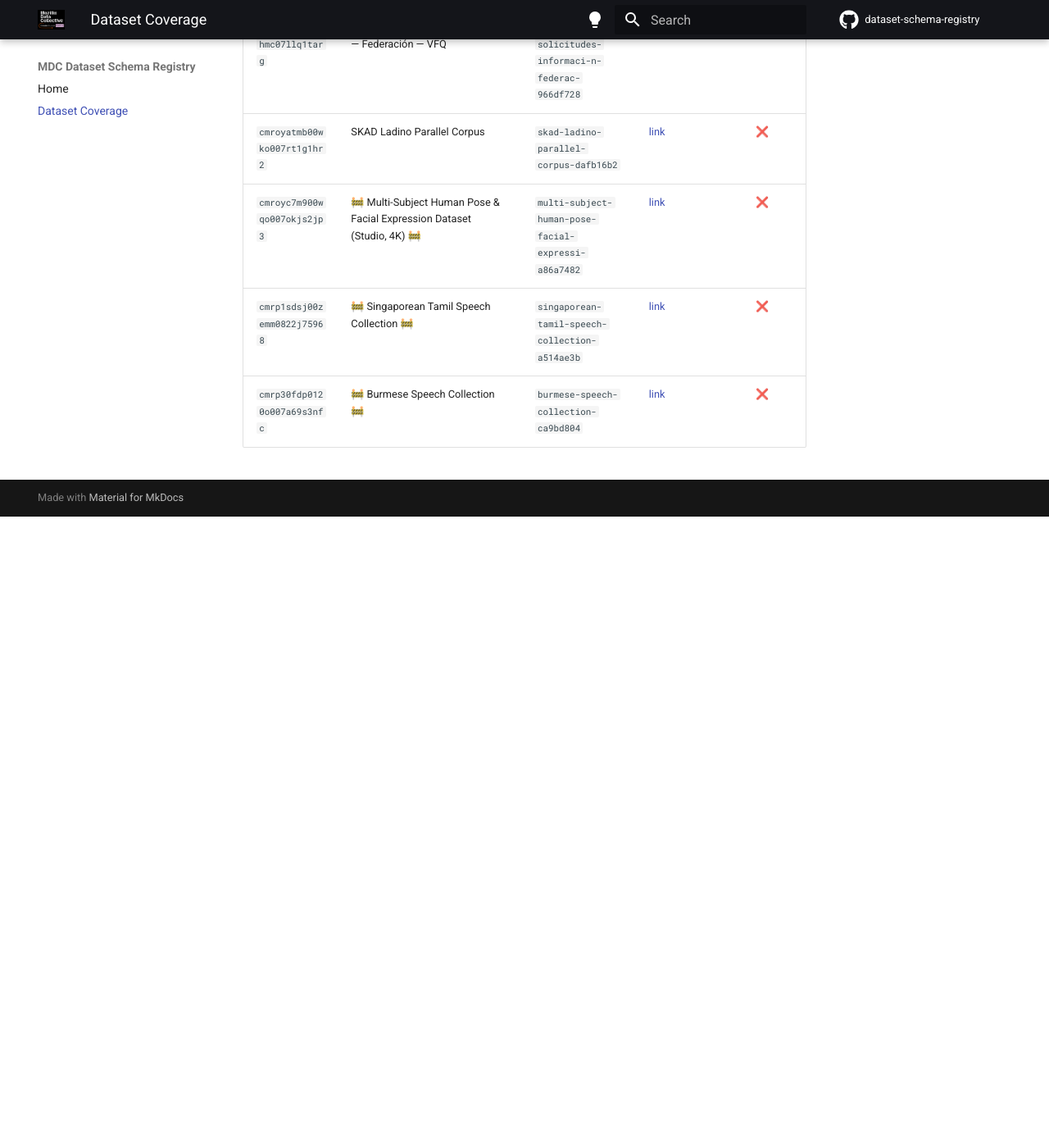
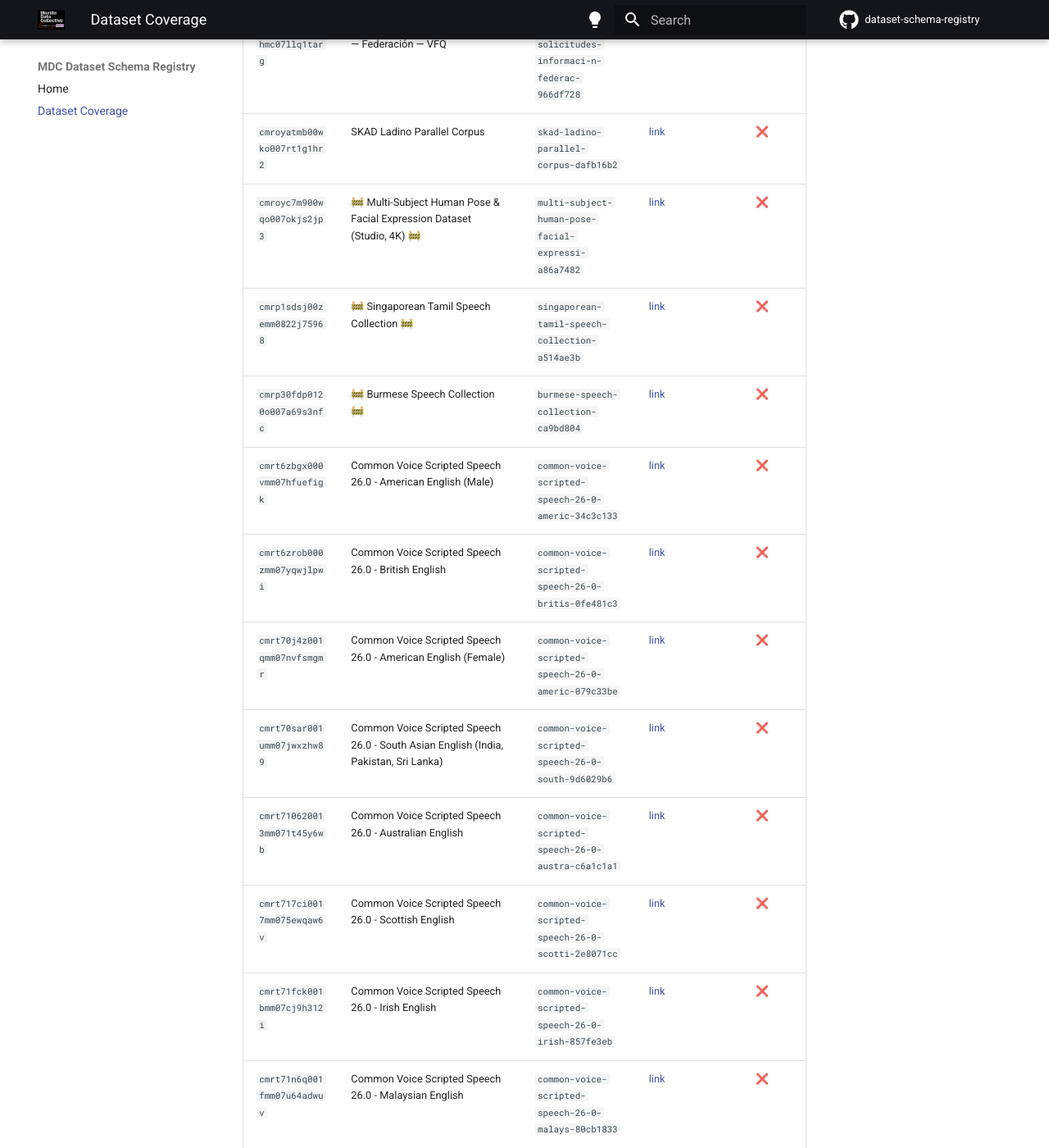
Before and after one commit to Mozilla-Data-Collective/dataset-schema-registry, an MkDocs documentation site: the page built from docs/dataset-coverage.md, in a window 1280 px wide and 1400 px high, scrolled down 97093 px. Shown: the whole window at 82% size. Built offline with MkDocs 1.6.1 and Material for MkDocs 9.7.7, drawn with Linux system fonts in a browser that asks for light colours; comment, search, counter and statistics services are not loaded; before the commit the page ends 97723 px from its top, so only the background shows below that; some of the changed text lies outside the part shown.

Commit message:
chore: update dataset coverage [skip ci]

```diff
--- a/docs/dataset-coverage.md
+++ b/docs/dataset-coverage.md
@@ -958,3 +958,17 @@ schema in this registry and which ones are still missing.
 | `cmroyc7m900wqo007okjs2jp3` | 🚧 Multi-Subject Human Pose & Facial Expression Dataset (Studio, 4K) 🚧 | `multi-subject-human-pose-facial-expressi-a86a7482` | [link](https://mozilladatacollective.com/datasets/cmroyc7m900wqo007okjs2jp3) | ❌ |
 | `cmrp1sdsj00zemm0822j75968` | 🚧 Singaporean Tamil Speech Collection 🚧 | `singaporean-tamil-speech-collection-a514ae3b` | [link](https://mozilladatacollective.com/datasets/cmrp1sdsj00zemm0822j75968) | ❌ |
 | `cmrp30fdp0120o007a69s3nfc` | 🚧 Burmese Speech Collection 🚧 | `burmese-speech-collection-ca9bd804` | [link](https://mozilladatacollective.com/datasets/cmrp30fdp0120o007a69s3nfc) | ❌ |
+| `cmrt6zbgx000vmm07hfuefigk` | Common Voice Scripted Speech 26.0 - American English (Male) | `common-voice-scripted-speech-26-0-americ-34c3c133` | [link](https://mozilladatacollective.com/datasets/cmrt6zbgx000vmm07hfuefigk) | ❌ |
+| `cmrt6zrob000zmm07yqwjlpwi` | Common Voice Scripted Speech 26.0 - British English | `common-voice-scripted-speech-26-0-britis-0fe481c3` | [link](https://mozilladatacollective.com/datasets/cmrt6zrob000zmm07yqwjlpwi) | ❌ |
+| `cmrt70j4z001qmm07nvfsmgmr` | Common Voice Scripted Speech 26.0 - American English (Female) | `common-voice-scripted-speech-26-0-americ-079c33be` | [link](https://mozilladatacollective.com/datasets/cmrt70j4z001qmm07nvfsmgmr) | ❌ |
+| `cmrt70sar001umm07jwxzhw89` | Common Voice Scripted Speech 26.0 - South Asian English (India, Pakistan, Sri Lanka) | `common-voice-scripted-speech-26-0-south-9d6029b6` | [link](https://mozilladatacollective.com/datasets/cmrt70sar001umm07jwxzhw89) | ❌ |
+| `cmrt710620013mm071t45y6wb` | Common Voice Scripted Speech 26.0 - Australian English | `common-voice-scripted-speech-26-0-austra-c6a1c1a1` | [link](https://mozilladatacollective.com/datasets/cmrt710620013mm071t45y6wb) | ❌ |
+| `cmrt717ci0017mm075ewqaw6v` | Common Voice Scripted Speech 26.0 - Scottish English | `common-voice-scripted-speech-26-0-scotti-2e8071cc` | [link](https://mozilladatacollective.com/datasets/cmrt717ci0017mm075ewqaw6v) | ❌ |
+| `cmrt71fck001bmm07cj9h312i` | Common Voice Scripted Speech 26.0 - Irish English | `common-voice-scripted-speech-26-0-irish-857fe3eb` | [link](https://mozilladatacollective.com/datasets/cmrt71fck001bmm07cj9h312i) | ❌ |
+| `cmrt71n6q001fmm07u64adwuv` | Common Voice Scripted Speech 26.0 - Malaysian English | `common-voice-scripted-speech-26-0-malays-80cb1833` | [link](https://mozilladatacollective.com/datasets/cmrt71n6q001fmm07u64adwuv) | ❌ |
+| `cmrtageft004nmm07ch3xg8up` | Uzbek Proverbs Text Corpus | `uzbek-proverbs-text-corpus-ee50bb3c` | [link](https://mozilladatacollective.com/datasets/cmrtageft004nmm07ch3xg8up) | ❌ |
+| `cmrtddnr3007mmm07hkyqfvjs` | Adjuntos Solicitudes Información — Ciudad de México | `adjuntos-solicitudes-informaci-n-ciudad-e4df6fff` | [link](https://mozilladatacollective.com/datasets/cmrtddnr3007mmm07hkyqfvjs) | ❌ |
+| `cmrtddqrp007umm07wt2d8dxo` | Adjuntos Solicitudes Información — Guanajuato | `adjuntos-solicitudes-informaci-n-guanaju-dc0bbdf1` | [link](https://mozilladatacollective.com/datasets/cmrtddqrp007umm07wt2d8dxo) | ❌ |
+| `cmrtddtl1007ymm07miqkb7wh` | Adjuntos Solicitudes Información — Jalisco | `adjuntos-solicitudes-informaci-n-jalisco-04715813` | [link](https://mozilladatacollective.com/datasets/cmrtddtl1007ymm07miqkb7wh) | ❌ |
+| `cmrtddwco0082mm07blij2hgp` | Adjuntos Solicitudes Información — Nuevo León | `adjuntos-solicitudes-informaci-n-nuevo-l-77eadde5` | [link](https://mozilladatacollective.com/datasets/cmrtddwco0082mm07blij2hgp) | ❌ |
+| `cmrtehynr008qmm07wfw4q0ec` | 🚧 Hazargi Corpus for Speech Recognition 🚧 | `hazargi-corpus-for-speech-recognition-c5f30551` | [link](https://mozilladatacollective.com/datasets/cmrtehynr008qmm07wfw4q0ec) | ❌ |
```
Also changed, not shown: other parts of docs/dataset-coverage.md (+4 -4 lines).
